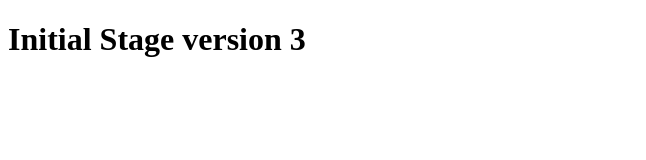
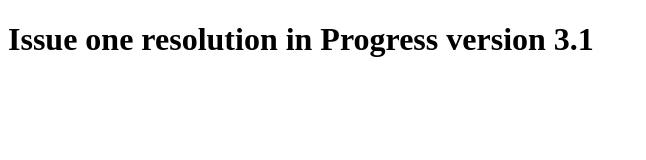
Before and after one commit to kathalsahab/practice-git-repository, a plain HTML site: page index.html in a window 1280 px wide. Shown: the whole page, without its empty margins (0-646 px from the left). Drawn offline with Linux system fonts and the light colour scheme.

Commit message:
Changes in issue1 branch and progress with some changes are pushed as version 3.1

```diff
--- a/index.html
+++ b/index.html
@@ -4,9 +4,9 @@
       <meta charset="UTF-8" />
       <meta http-equiv="X-UA-Compatible" content="IE=edge" />
       <meta name="viewport" content="width=device-width, initial-scale=1.0" />
-      <title>Git Practice Version 3</title>
+      <title>Git Practice Version 3.1</title>
    </head>
    <body>
-      <h1>Initial Stage version 3</h1>
+      <h1>Issue one resolution in Progress version 3.1</h1>
    </body>
 </html>
```
